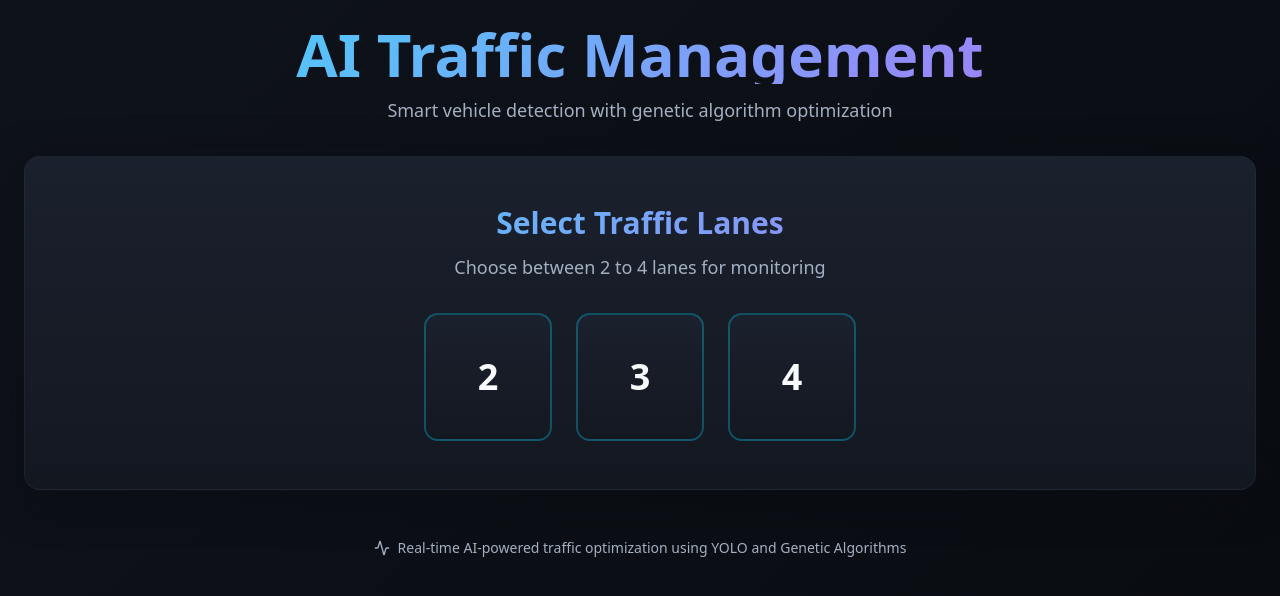
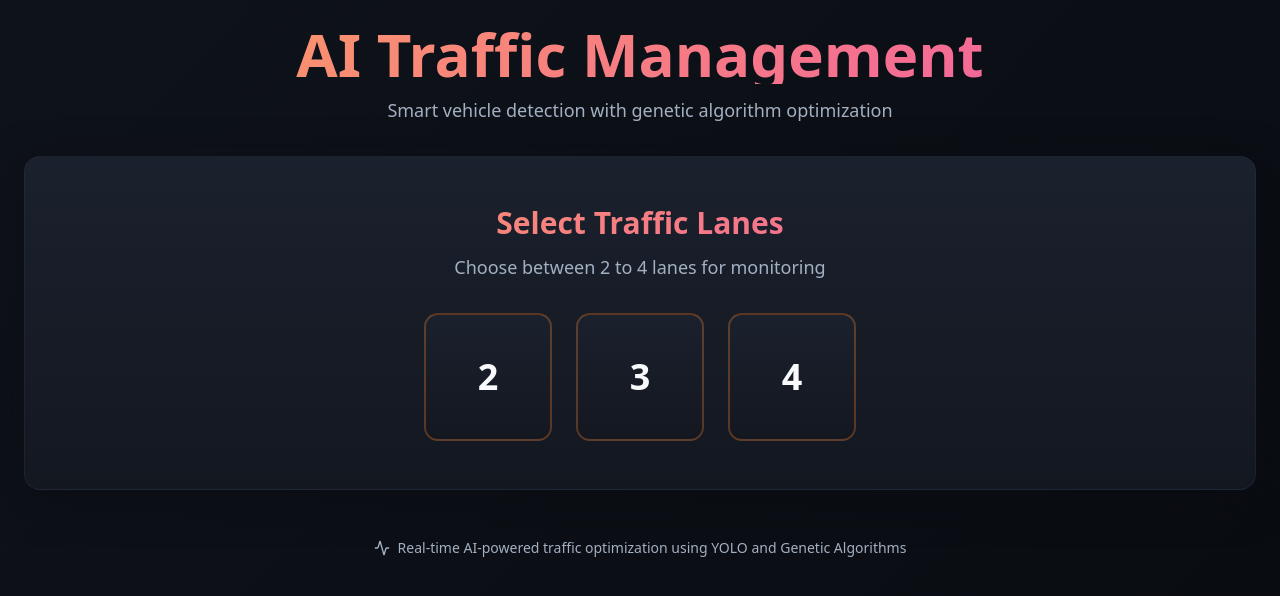
Before and after one commit to Bharath-vsb/yoloflow-tech, a React (Vite) app: page / in a window 1280 px wide. Shown: the top 596 px of the page. Built offline with nearby package versions, Linux system fonts and the light colour scheme; the HTML template or start-up script is replaced by a standard one.

Commit message:
Refactor: Change color scheme

```diff
--- a/src/index.css
+++ b/src/index.css
@@ -17,17 +17,17 @@ All colors MUST be HSL.
     --popover: 220 26% 12%;
     --popover-foreground: 210 40% 98%;
 
-    --primary: 189 94% 50%;
-    --primary-glow: 189 94% 60%;
+    --primary: 25 95% 58%;
+    --primary-glow: 25 95% 68%;
     --primary-foreground: 220 26% 5%;
 
-    --secondary: 271 91% 65%;
+    --secondary: 330 85% 60%;
     --secondary-foreground: 210 40% 98%;
 
     --muted: 220 26% 20%;
     --muted-foreground: 215 20.2% 70%;
 
-    --accent: 142 76% 45%;
+    --accent: 175 70% 50%;
     --accent-foreground: 220 26% 5%;
 
     --destructive: 0 84% 60%;
@@ -35,30 +35,30 @@ All colors MUST be HSL.
 
     --border: 220 26% 20%;
     --input: 220 26% 18%;
-    --ring: 189 94% 50%;
+    --ring: 25 95% 58%;
 
     --radius: 1rem;
 
     --signal-green: 142 76% 45%;
     --signal-yellow: 38 92% 55%;
     --signal-red: 0 84% 65%;
-    --emergency: 271 91% 70%;
+    --emergency: 330 85% 65%;
 
-    --gradient-primary: linear-gradient(135deg, hsl(189 94% 50%), hsl(189 94% 60%));
-    --gradient-glow: linear-gradient(135deg, hsl(189 94% 50% / 0.2), hsl(271 91% 65% / 0.2));
+    --gradient-primary: linear-gradient(135deg, hsl(25 95% 58%), hsl(25 95% 68%));
+    --gradient-glow: linear-gradient(135deg, hsl(25 95% 58% / 0.2), hsl(330 85% 60% / 0.2));
     --gradient-card: linear-gradient(180deg, hsl(220 26% 14%), hsl(220 26% 10%));
 
-    --shadow-glow: 0 0 40px hsl(189 94% 50% / 0.3);
+    --shadow-glow: 0 0 40px hsl(25 95% 58% / 0.3);
     --shadow-card: 0 10px 40px hsl(220 30% 5% / 0.5);
 
     --sidebar-background: 220 26% 12%;
     --sidebar-foreground: 210 40% 98%;
-    --sidebar-primary: 189 94% 50%;
+    --sidebar-primary: 25 95% 58%;
     --sidebar-primary-foreground: 220 26% 5%;
     --sidebar-accent: 220 26% 20%;
     --sidebar-accent-foreground: 210 40% 98%;
     --sidebar-border: 220 26% 20%;
-    --sidebar-ring: 189 94% 50%;
+    --sidebar-ring: 25 95% 58%;
   }
 }
 
@@ -76,7 +76,7 @@ All colors MUST be HSL.
 
 @layer utilities {
   .gradient-primary {
-    background: linear-gradient(135deg, hsl(189 94% 50%), hsl(189 94% 60%));
+    background: linear-gradient(135deg, hsl(25 95% 58%), hsl(25 95% 68%));
   }
 
   .gradient-card {
@@ -84,7 +84,7 @@ All colors MUST be HSL.
   }
 
   .shadow-glow {
-    box-shadow: 0 0 40px hsl(189 94% 50% / 0.3);
+    box-shadow: 0 0 40px hsl(25 95% 58% / 0.3);
   }
 
   .shadow-card {
@@ -92,7 +92,7 @@ All colors MUST be HSL.
   }
 
   .text-gradient {
-    background: linear-gradient(135deg, hsl(189 94% 60%), hsl(271 91% 70%));
+    background: linear-gradient(135deg, hsl(25 95% 68%), hsl(330 85% 65%));
     -webkit-background-clip: text;
     -webkit-text-fill-color: transparent;
     background-clip: text;
```
